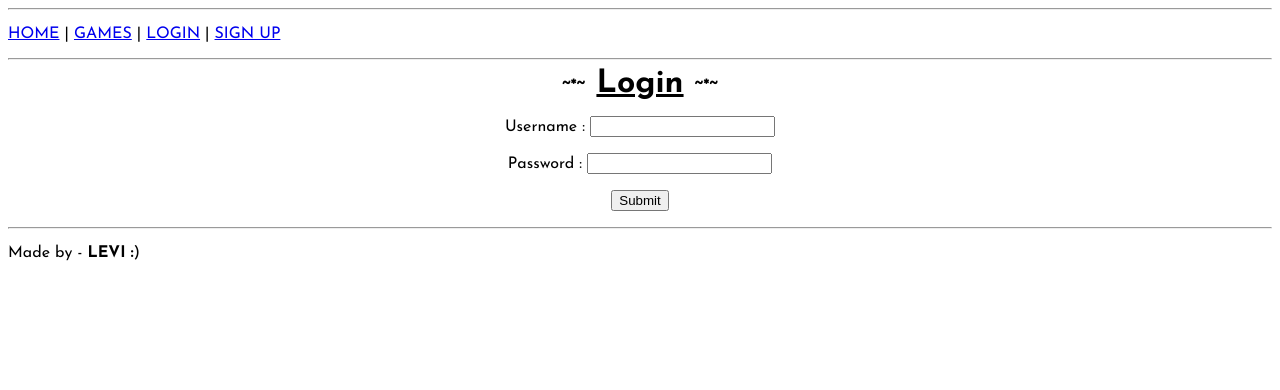
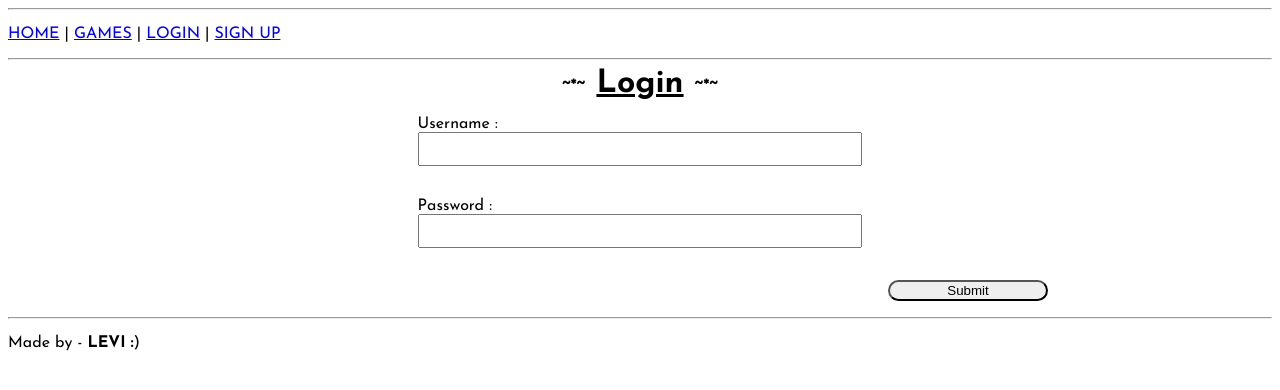
Before and after one commit to LeviDonald/GameMatch, a Flask app: page /login in a window 1280 px wide. Shown: the top 390 px of the page. Run offline with Flask 3, Linux system fonts and the light colour scheme.

Commit message:
Login changes

```diff
--- a/app.py
+++ b/app.py
@@ -248,5 +248,6 @@ def login_process():
     if request.method == "POST":
         pass
 
+
 if __name__ == "__main__":
     app.run(debug=True)
--- a/static/style.css
+++ b/static/style.css
@@ -33,3 +33,24 @@ body {
 .text_shadow {
     text-shadow: 1px 2px #0000007F;
 }
+
+.login_box {
+    display: flex;
+    flex-direction: column;
+    justify-content: center;
+    align-content: center;
+    margin-left: 32vw;
+    margin-right: 32vw;
+}
+
+.larger_text {
+    font-size: 1.5em;
+}
+
+.submit_button {
+    margin: 0;
+    border-radius: 2rem;
+    width: 10rem;
+    -ms-transform: translate(550%);
+    transform: translate(550%);
+}
--- a/templates/login.html
+++ b/templates/login.html
@@ -6,15 +6,17 @@
     <h3 class="same_line"><b>&nbsp;~*~</b></h3>
 </div>
 <br>
-<form action="/login_process" class="text_center">
+<form action="/login_process">
+    <div class="login_box">
         <label for="username">Username : </label>
-    <input type="text" name="username">
+        <input type="text" name="username" class="larger_text">
         <br>
         <br>
         <label for="password">Password : </label>
-    <input type="text" name="password">
+        <input type="text" name="password" class="larger_text">
         <br>
         <br>
-    <input type="submit">
+    </div>
+    <input type="submit" class="submit_button">
 </form>
 {% endblock %}
```
Also changed, not shown: 1 other file. Lines whose indentation alone changed are shown as unchanged.
